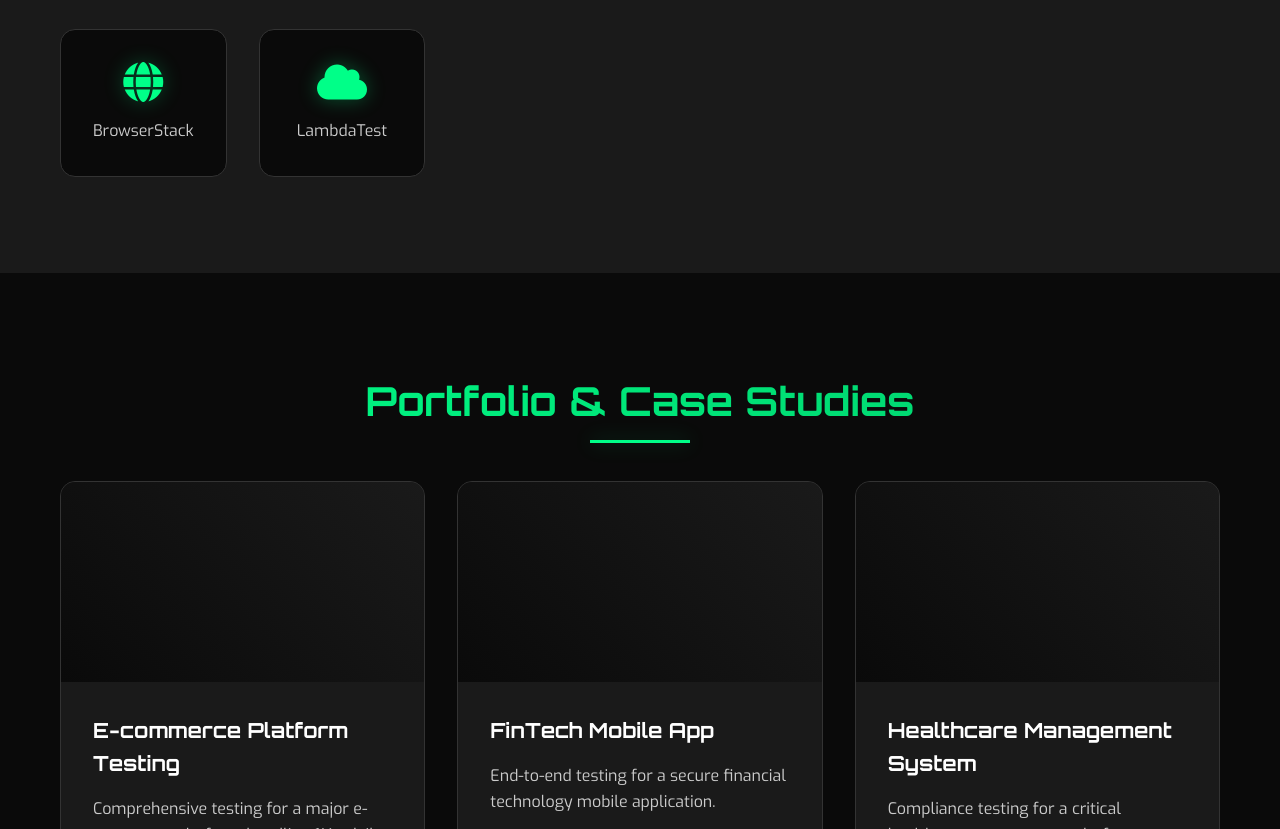
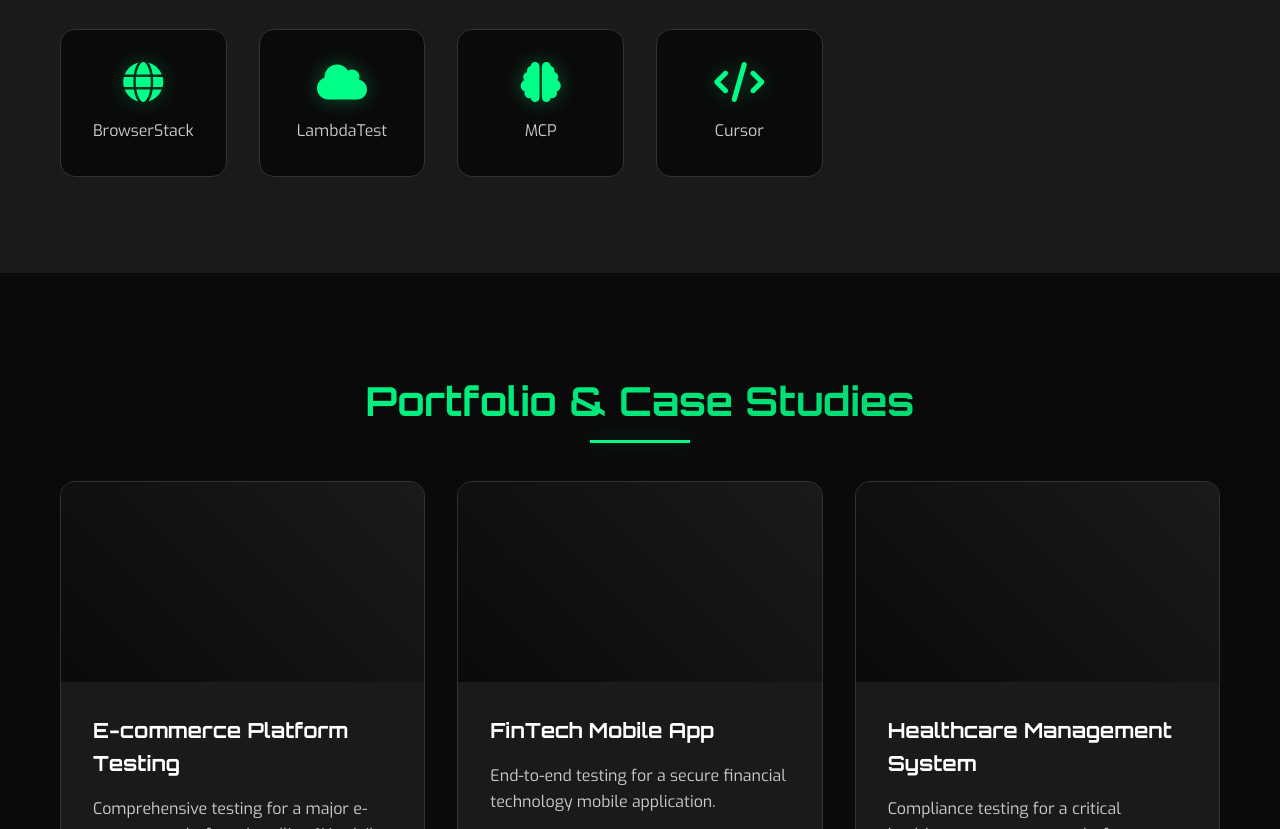
Before and after one commit to imransdet/QAssure.io, a plain HTML site: page index.html in a window 1280 px wide. Shown: the part 4041-4870 px from the top of the page. Drawn offline with Linux system fonts and the light colour scheme.

Commit message:
Add MCP and Cursor to tools and technologies section

```diff
--- a/index.html
+++ b/index.html
@@ -332,6 +332,14 @@
                     <i class="fas fa-cloud"></i>
                     <span>LambdaTest</span>
                 </div>
+                <div class="tool-item">
+                    <i class="fas fa-brain"></i>
+                    <span>MCP</span>
+                </div>
+                <div class="tool-item">
+                    <i class="fas fa-code"></i>
+                    <span>Cursor</span>
+                </div>
             </div>
         </div>
     </section>
```
